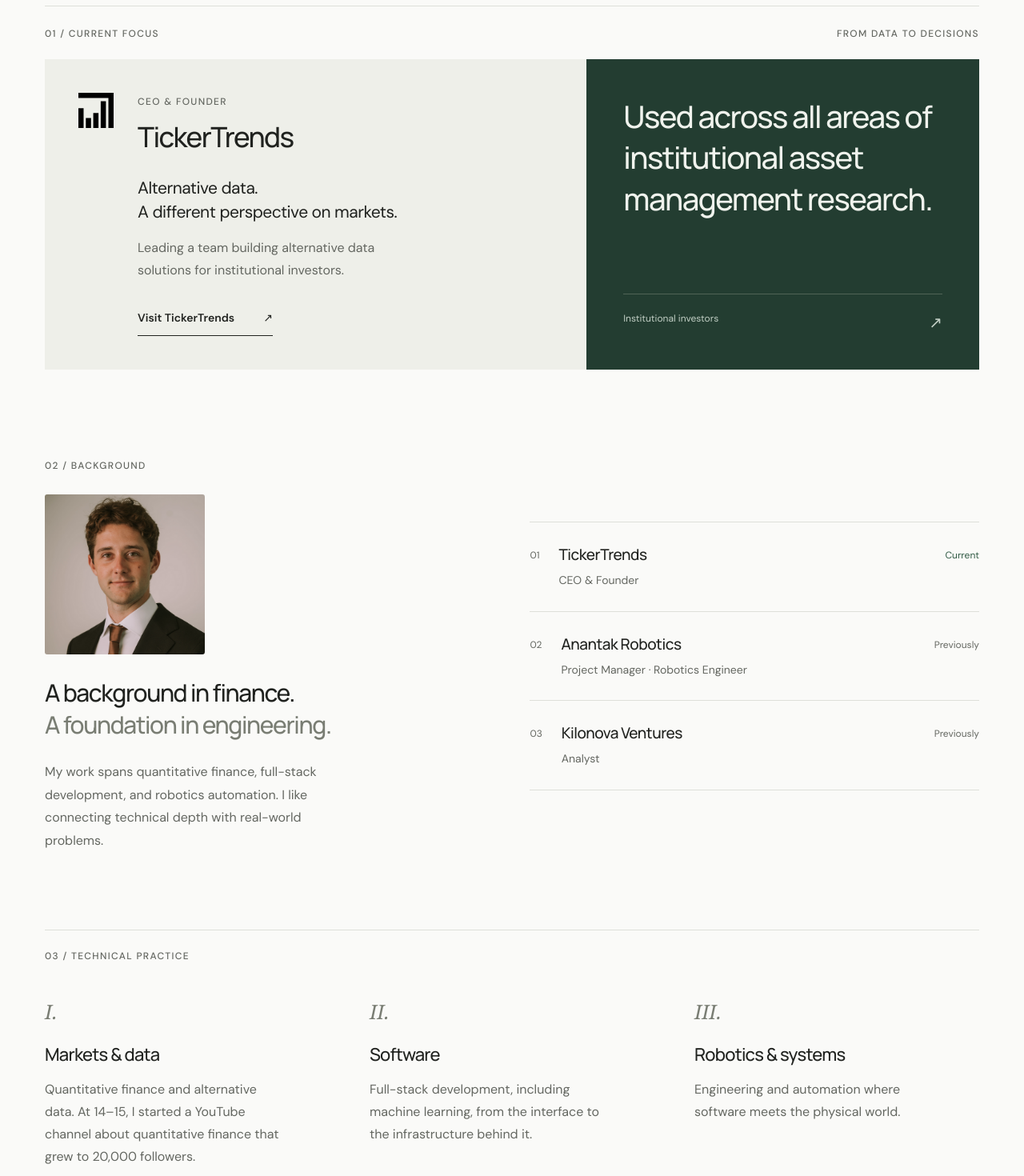
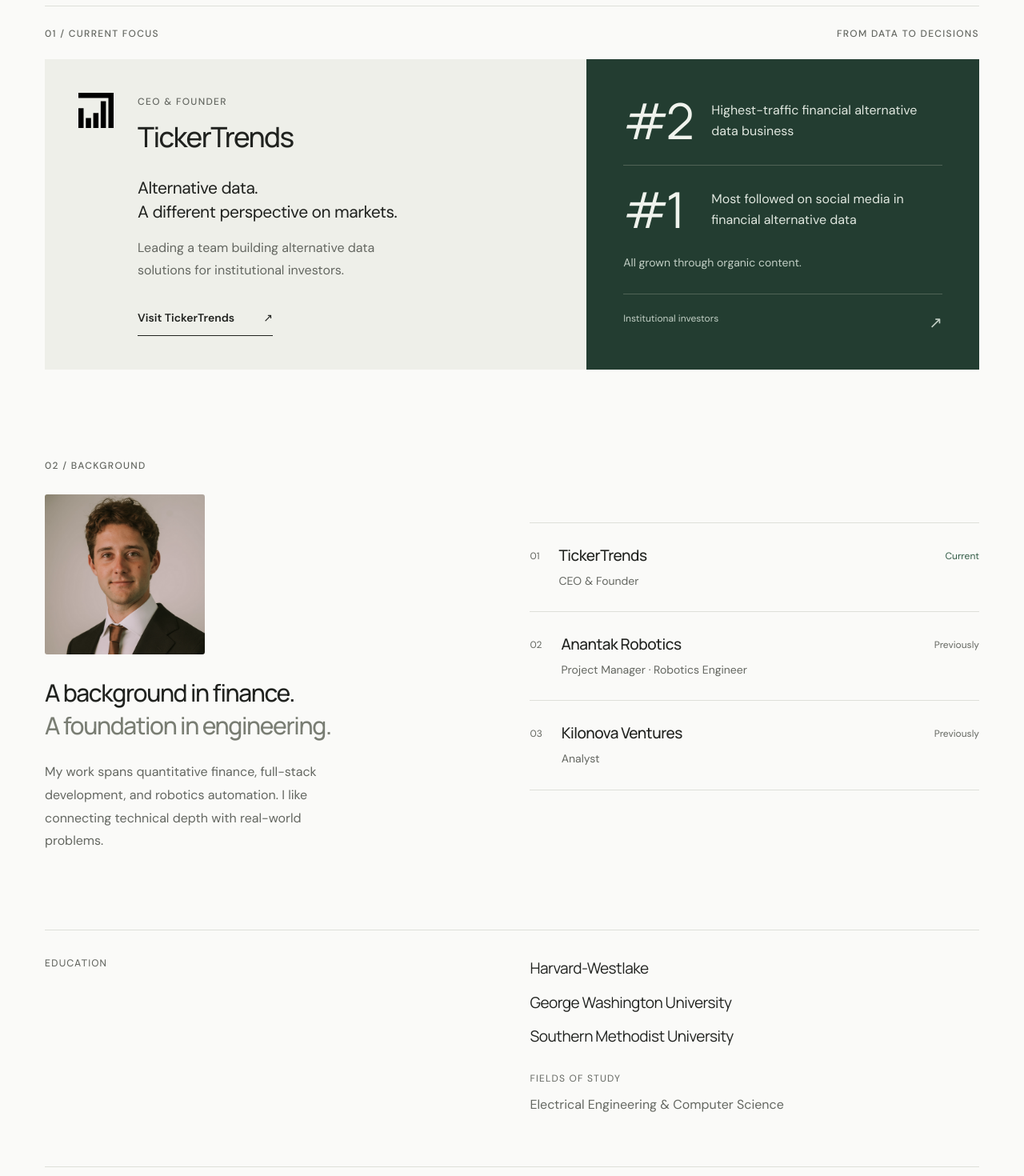
Before and after one commit to Crypto-Advisor/adrien.vc, a React (Create React App) app: page / in a window 1280 px wide. Shown: the part 540-2010 px from the top of the page at 80% size. Built offline with nearby package versions, Linux system fonts and the light colour scheme.

Commit message:
Add education and TickerTrends organic growth rankings

```diff
--- a/src/App.css
+++ b/src/App.css
@@ -115,3 +115,16 @@
 .skip-link { z-index: 30; }
 html { scroll-padding-top: 136px; }
 @media (max-width: 720px) { html { scroll-padding-top: 170px; } }
+
+.ranking { display: grid; grid-template-columns: 90px minmax(0, 1fr); align-items: center; gap: 20px; padding-bottom: 24px; }
+.ranking + .ranking { padding-top: 24px; border-top: 1px solid #506356; }
+.ranking-number { font-family: 'Manrope', sans-serif; font-size: 62px; line-height: 1; letter-spacing: -.06em; }
+.ranking p { font-size: 16px; line-height: 1.6; color: #e0e7df; }
+.organic-note { font-size: 14px; line-height: 1.6; color: #c2cfc5; padding: 0 0 28px; }
+.education-section { display: grid; grid-template-columns: 1fr 1.1fr; gap: 96px; border-top: 1px solid var(--line); padding-block: 32px 64px; }
+.education-schools { list-style: none; margin: 0; padding: 0; }
+.education-schools li { font-family: 'Manrope', sans-serif; font-size: 19px; line-height: 1.6; padding-bottom: 12px; letter-spacing: -.025em; }
+.education-fields { font-size: 16px; line-height: 1.7; color: var(--muted); margin-top: 16px; }
+.education-fields span { display: block; font-size: 12px; text-transform: uppercase; letter-spacing: .1em; margin-bottom: 8px; }
+@media (max-width: 1000px) { .ranking { grid-template-columns: 64px minmax(0, 1fr); gap: 16px; } .ranking-number { font-size: 48px; } .education-section { gap: 36px; grid-template-columns: 1fr 1fr; } }
+@media (max-width: 720px) { .education-section { grid-template-columns: 1fr; gap: 26px; padding-bottom: 48px; } }
--- a/src/App.js
+++ b/src/App.js
@@ -47,7 +47,9 @@
               </div>
             </div>
             <div className="work-proof">
-              <p className="research-statement">Used across all areas of institutional asset management research.</p>
+              <div className="ranking"><span className="ranking-number">#2</span><p>Highest-traffic financial alternative data business</p></div>
+              <div className="ranking"><span className="ranking-number">#1</span><p>Most followed on social media in financial alternative data</p></div>
+              <p className="organic-note">All grown through organic content.</p>
               <div className="proof-footer"><span>Institutional investors</span><span aria-hidden="true">↗</span></div>
             </div>
           </div>
@@ -64,6 +66,14 @@
             <article className="experience"><span className="experience-number">01</span><div><h3>TickerTrends</h3><p>CEO & Founder</p></div><span className="experience-status">Current</span></article>
             <article className="experience"><span className="experience-number">02</span><div><h3>Anantak Robotics</h3><p>Project Manager · Robotics Engineer</p></div><span className="experience-status">Previously</span></article>
             <article className="experience"><span className="experience-number">03</span><div><h3>Kilonova Ventures</h3><p>Analyst</p></div><span className="experience-status">Previously</span></article>
+          </div>
+        </section>
+
+        <section className="education-section wrap" aria-labelledby="education-title">
+          <h2 className="section-label" id="education-title">Education</h2>
+          <div className="education-content">
+            <ul className="education-schools"><li>Harvard-Westlake</li><li>George Washington University</li><li>Southern Methodist University</li></ul>
+            <p className="education-fields"><span>Fields of study</span>Electrical Engineering &amp; Computer Science</p>
           </div>
         </section>
 
```
